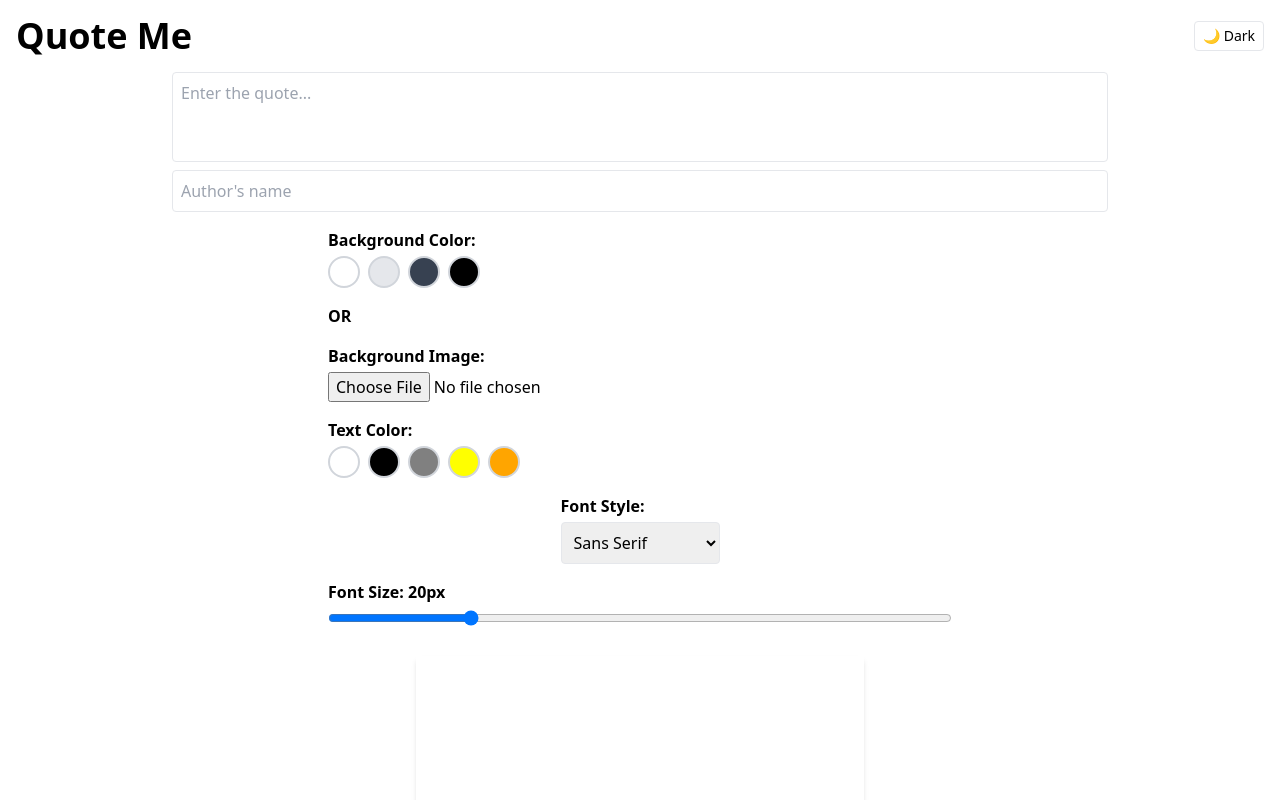
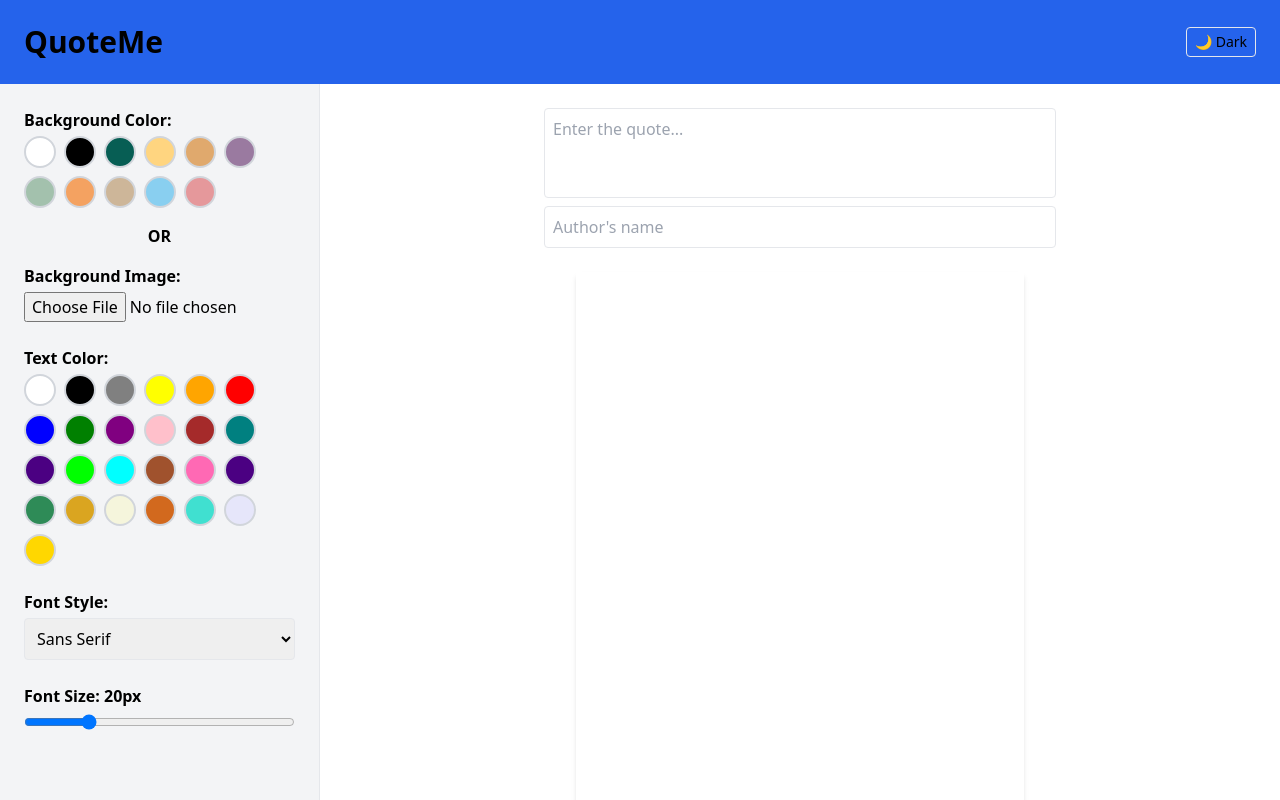
Before and after one commit to osh-la/Qoute-me, a React (Vite) app: page / in a window 1280 px wide. Shown: the top 800 px of the page. Built offline with nearby package versions, Linux system fonts and the light colour scheme.

Commit message:
interface update

```diff
--- a/src/App.jsx
+++ b/src/App.jsx
@@ -81,8 +81,25 @@ export default function App() {
     };
   }, [isDragging]);
 
-  const bgOptions = ["bg-white", "bg-gray-200", "bg-gray-700", "bg-black"];
-  const textColors = ["white", "black", "gray", "yellow", "orange",  ];
+  const bgOptions = [
+    "bg-white",
+    "bg-black",
+    "[background-color:#075E54]",
+    "[background-color:#FFD580]",
+    "[background-color:#E0A96D]",
+    "[background-color:#9A7AA0]",
+    "[background-color:#A3C1AD]",
+    "[background-color:#F4A261]",
+    "[background-color:#CDB699]",
+    "[background-color:#89CFF0]",
+    "[background-color:#E5989B]",
+  ];
+
+const textColors = [
+  "white", "black", "gray", "yellow", "orange", "red", "blue", "green", "purple", "pink", "brown", "teal", "indigo", "lime", "cyan", "#A0522D",  "#FF69B4",  "#4B0082",  "#2E8B57",  "#DAA520",
+    "#F5F5DC",  "#D2691E", "#40E0D0", "#E6E6FA", "#FFD700",
+];
+
   const fonts = [
     { name: "Sans Serif", value: "sans-serif" },
     { name: "Serif", value: "serif" },
@@ -110,12 +127,10 @@ export default function App() {
     { name: "Playpen Sans", value: "'Playpen Sans', cursive" },
   ];
 
-
   return (
-    <div className={`${isDarkMode ? "dark" : ""} w-full`}>
-      <div className="min-h-screen white dark:bg-gray-900 p-4 flex flex-col items-center text-black dark:text-white transition-colors duration-300">
-        <div className="w-full flex justify-between items-center mb-4">
-          <h1 className="text-4xl font-bold">Quote Me</h1>
+     <>
+      <div className="bg-blue-600 p-6 w-full flex justify-between items-center">
+        <h1 className="text-3xl font-bold">QuoteMe</h1>
         <button
           onClick={() => setIsDarkMode(!isDarkMode)}
           className="px-2 py-1 text-sm border rounded dark:border-gray-500"
@@ -123,8 +138,84 @@ export default function App() {
           {isDarkMode ? "☀ Light" : "🌙 Dark"}
         </button>
       </div>
+    <div className="min-h-screen flex flex-col md:flex-row dark:bg-gray-900 text-black dark:text-white transition-colors duration-300">
 
-        <div className="flex flex-col gap-2 w-3/4">
+
+      {/* Sidebar */}
+      <aside className="w-full md:w-1/4 bg-gray-100 dark:bg-gray-800 p-6 border-r dark:border-gray-700 flex flex-col gap-6">
+
+        {/* Background Options */}
+        <div>
+          <p className="font-semibold mb-1">Background Color:</p>
+          <div className="flex flex-wrap gap-2">
+            {bgOptions.map((bg) => (
+              <button
+                key={bg}
+                onClick={() => {
+                  if (image) setImage(null);
+                  setBgColor(bg);
+                }}
+                className={`${bg} w-8 h-8 rounded-full border-2 border-gray-300`}
+              />
+            ))}
+          </div>
+          <div className="mt-4 font-bold text-center">OR</div>
+          <div className="mt-4">
+            <p className="font-semibold mb-1">Background Image:</p>
+            <input type="file" accept="image/*" onChange={handleImageUpload} />
+          </div>
+        </div>
+
+        {/* Text Color */}
+        <div>
+          <p className="font-semibold mb-1">Text Color:</p>
+          <div className="flex flex-wrap gap-2">
+            {textColors.map((color) => (
+              <button
+                key={color}
+                onClick={() => setTextColor(color)}
+                style={{ backgroundColor: color }}
+                className="w-8 h-8 rounded-full border-2 border-gray-300"
+              />
+            ))}
+          </div>
+        </div>
+
+        {/* Font */}
+        <div>
+          <p className="font-semibold mb-1">Font Style:</p>
+          <select
+            onChange={(e) => setFontFamily(e.target.value)}
+            className="p-2 w-full border rounded dark:bg-gray-700 dark:border-gray-600"
+          >
+            {fonts.map((f) => (
+              <option
+                key={f.value}
+                value={f.value}
+                style={{ fontFamily: f.value }}
+              >
+                {f.name}
+              </option>
+            ))}
+          </select>
+        </div>
+
+        {/* Font Size */}
+        <div>
+          <p className="font-semibold mb-1">Font Size: {fontSize}px</p>
+          <input
+            type="range"
+            min="12"
+            max="48"
+            value={fontSize}
+            onChange={(e) => setFontSize(Number(e.target.value))}
+            className="w-full"
+          />
+        </div>
+      </aside>
+
+      <main className="flex-1 flex flex-col items-center justify-start p-6">
+        <div className="flex flex-col gap-2 w-full max-w-lg">
           <textarea
             rows="3"
             className="p-2 border rounded resize-none dark:bg-gray-800 dark:border-gray-600"
@@ -138,73 +229,6 @@ export default function App() {
             placeholder="Author's name"
             value={author}
             onChange={(e) => setAuthor(e.target.value)}
-          />
-        </div>
-
-        <div className="mt-4 w-2/4">
-          <p className="font-semibold mb-1">Background Color:</p>
-          <div className="flex gap-2">
-            {bgOptions.map((bg) => (
-              <button
-                key={bg}
-                onClick={() => {
-                  if (image) setImage(null);
-                  setBgColor(bg);
-                }}
-                className={`${bg} w-8 h-8 rounded-full border-2 border-gray-300`}
-              />
-            ))}
-          </div>
-          <div className="mt-4 font-bold">
-            OR
-          </div>
-          <div className="mt-4 ">
-          <p className="font-semibold mb-1">Background Image:</p>
-              <input type="file" accept="image/*" onChange={handleImageUpload} />
-              </div>
-        </div>
-
-        <div className="mt-4 w-2/4">
-          <p className="font-semibold mb-1">Text Color:</p>
-          <div className="flex gap-2">
-            {textColors.map((color) => (
-              <button
-                key={color}
-                onClick={() => setTextColor(color)}
-                style={{ backgroundColor: color }}
-                className="w-8 h-8 rounded-full border-2 border-gray-300"
-              />
-            ))}
-          </div>
-        </div>
-
-        <div className="mt-4">
-          <p className="font-semibold mb-1">Font Style:</p>
-          <select
-            onChange={(e) => setFontFamily(e.target.value)}
-            className="p-2 border rounded dark:bg-gray-800 dark:border-gray-600"
-          >
-            {fonts.map((f) => (
-              <option
-                key={f.value}
-                value={f.value}
-                style={{ fontFamily: f.value }}
-              >
-                {f.name}
-              </option>
-            ))}
-          </select>
-        </div>
-
-        <div className="mt-4 w-2/4 ">
-          <p className="font-semibold mb-1">Font Size: {fontSize}px</p>
-          <input
-            type="range"
-            min="12"
-            max="48"
-            value={fontSize}
-            onChange={(e) => setFontSize(Number(e.target.value))}
-            className="w-full"
           />
         </div>
 
@@ -250,9 +274,13 @@ export default function App() {
       >
         Download Quote Image
       </button>
-        <p>osh_la</p>
+
+        </main>
     </div>
 
-    </div>
+   <footer className="flex justify-center items-center h-40 bg-blue-500">
+     <p>osh_la</p>
+   </footer>
+     </>
   );
 }
```
Lines whose indentation alone changed are shown as unchanged.
